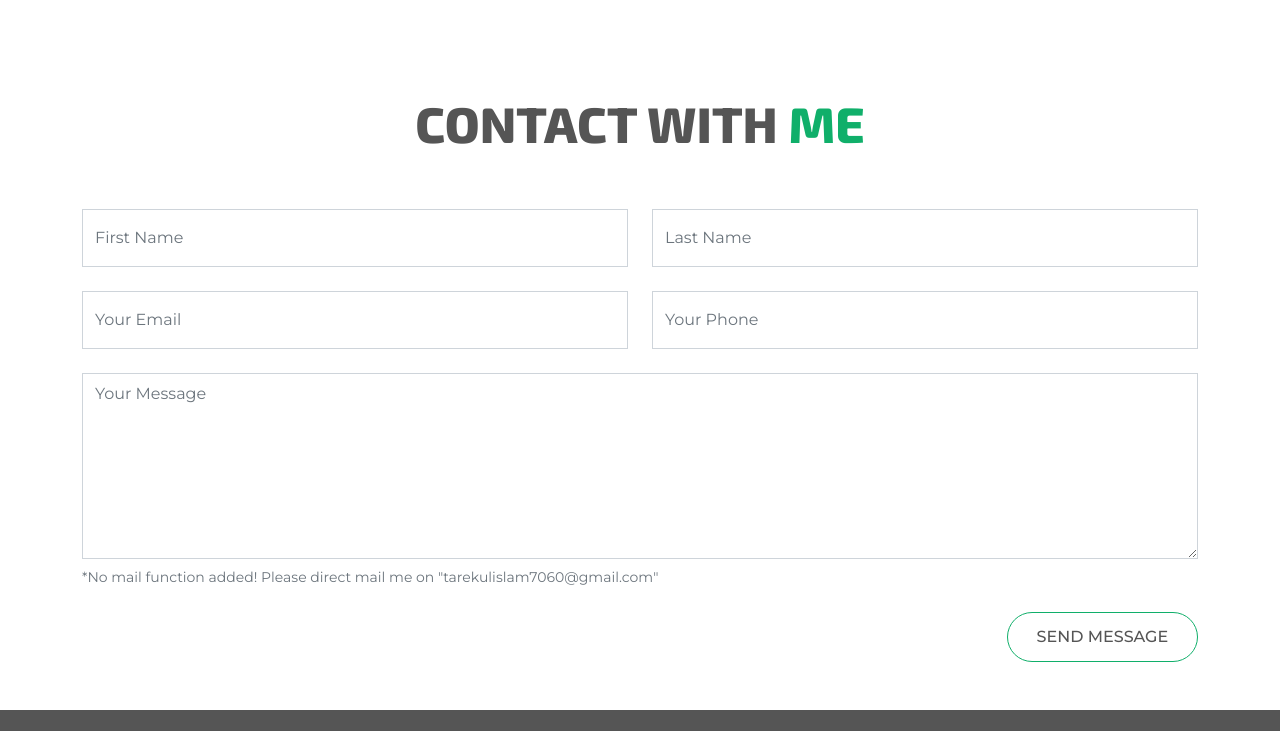
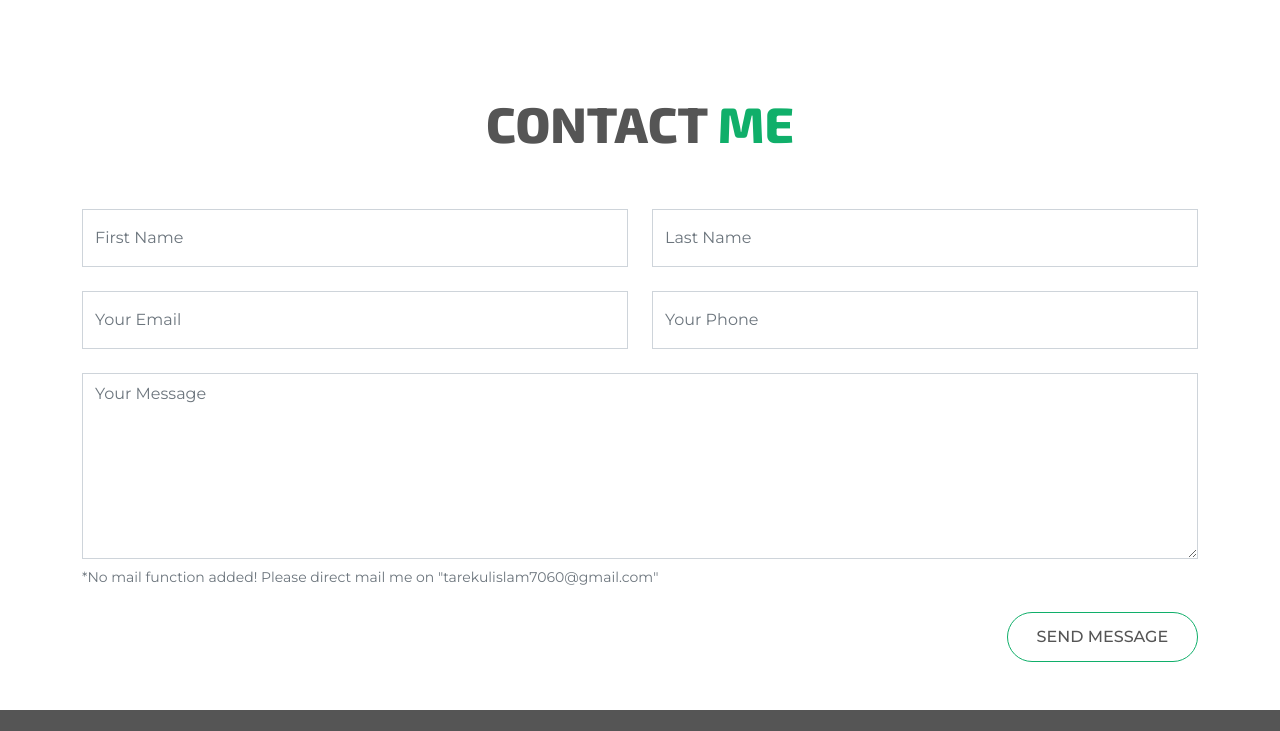
Before and after one commit to itarek99/my_folio, a website: page index.html in a window 1280 px wide. Shown: the part 2964-3695 px from the top of the page. Drawn offline with nearby package versions, Linux system fonts and the light colour scheme.

Commit message:
some fixes

```diff
--- a/index.html
+++ b/index.html
@@ -402,7 +402,7 @@
     <section id="contact">
         <div class="container py-5">
             <h2 class="text-uppercase text-center py-5 fw-800 fs-50 text-primary"><span class="text-secondary">Contact
-                    With</span>
+                </span>
                 Me</h2>
 
             <form>
```
